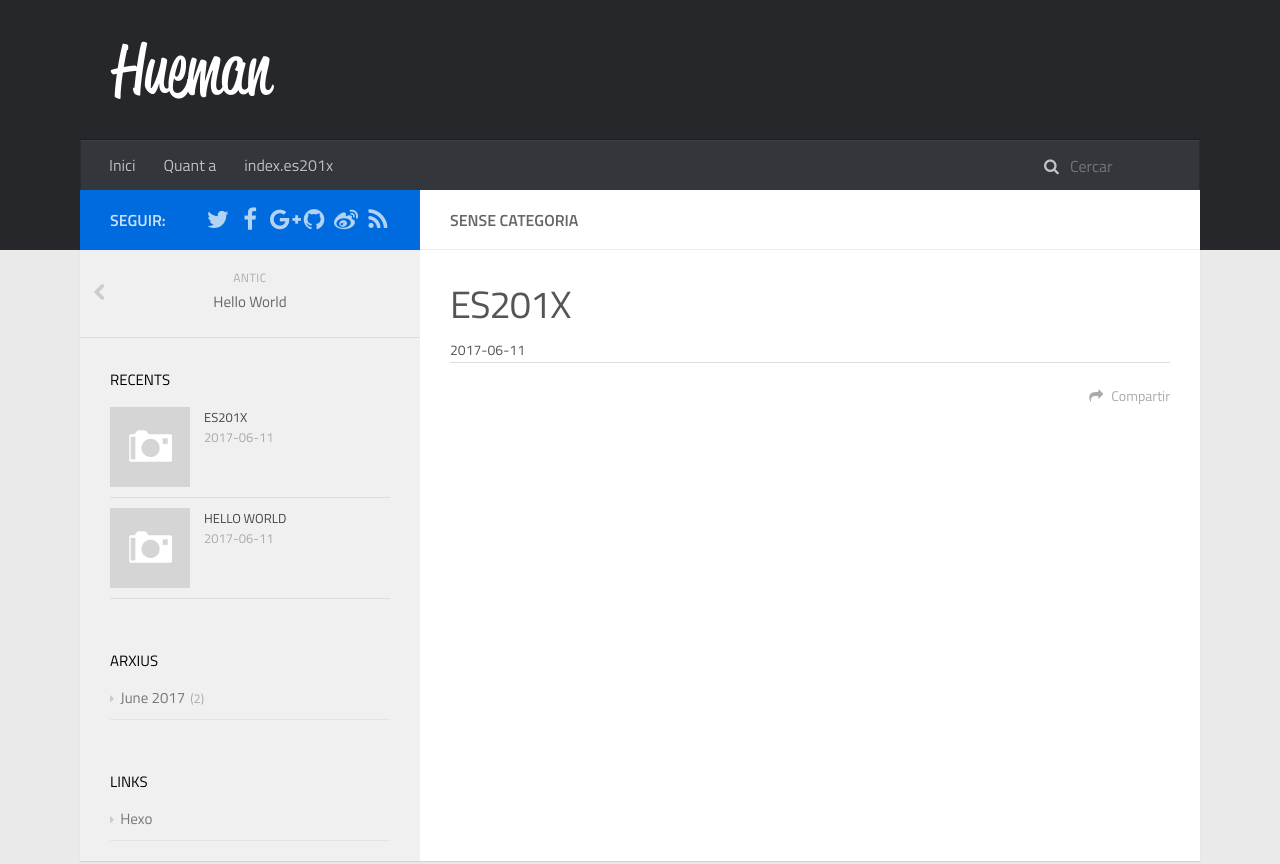
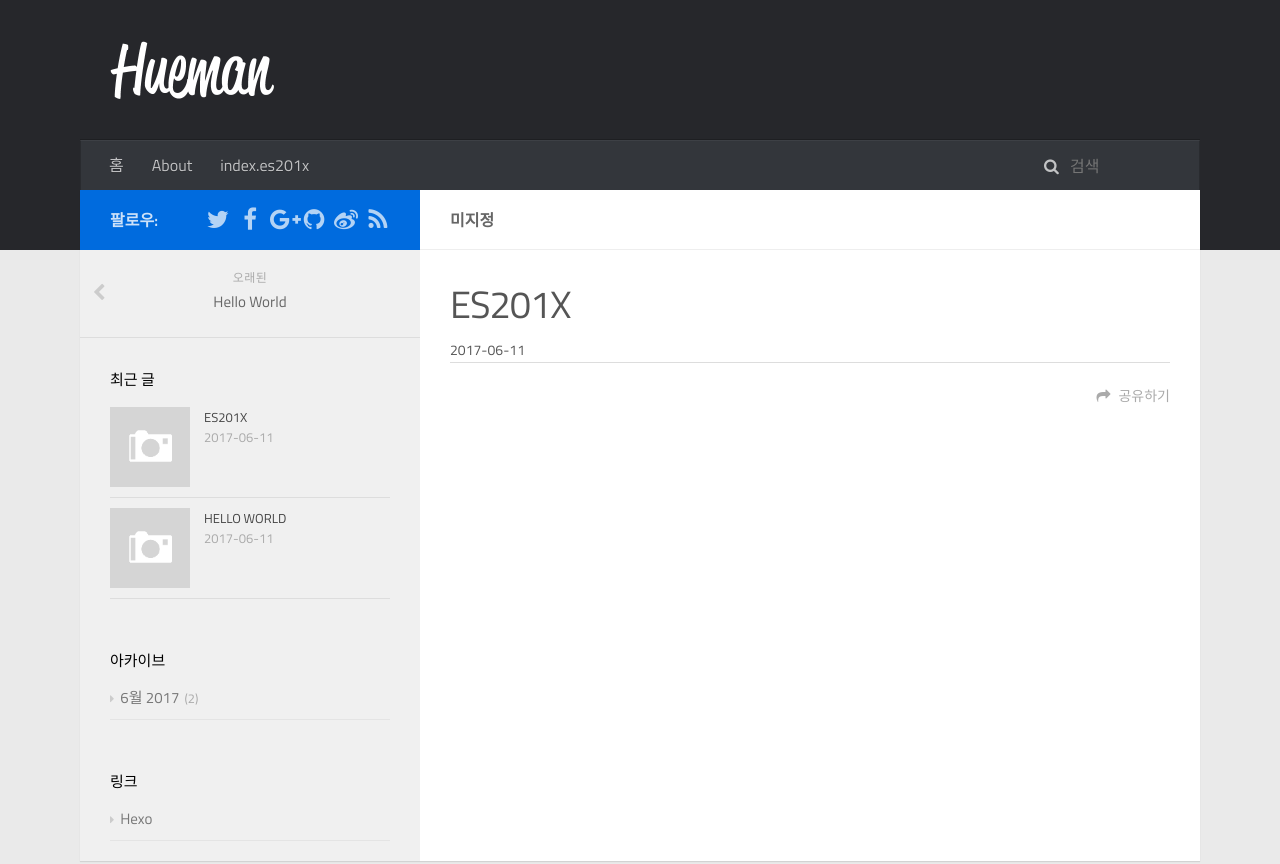
Before and after one commit to mkref/mkref.github.io, a plain HTML site: page 2017/06/11/ES201X/index.html in a window 1280 px wide. Shown: the top 864 px of the page. Drawn offline with Linux system fonts and the light colour scheme; a script that the page names is missing.

Commit message:
Site updated: 2017-08-21 13:54:50

```diff
--- a/2017/06/11/ES201X/index.html
+++ b/2017/06/11/ES201X/index.html
@@ -60,13 +60,13 @@
                         <ul id="main-nav">
 
                                 <li class="main-nav-list-item" >
-                                    <a class="main-nav-list-link" href="/">Inici</a>
+                                    <a class="main-nav-list-link" href="/">홈</a>
                                 </li>
 
 
 
                                 <li class="main-nav-list-item" >
-                                    <a class="main-nav-list-link" href="/about/index.html">Quant a</a>
+                                    <a class="main-nav-list-link" href="/about/index.html">About</a>
                                 </li>
 
                                 <li class="main-nav-list-item" >
@@ -78,7 +78,7 @@
                             <div id="search-form-wrap">
 
     <form class="search-form">
-        <input type="text" class="ins-search-input search-form-input" placeholder="Cercar" />
+        <input type="text" class="ins-search-input search-form-input" placeholder="검색" />
         <button type="submit" class="search-form-submit"></button>
     </form>
     <div class="ins-search">
@@ -97,10 +97,10 @@
 (function (window) {
     var INSIGHT_CONFIG = {
         TRANSLATION: {
-            POSTS: 'Posts',
+            POSTS: '포스트',
             PAGES: 'Pages',
-            CATEGORIES: 'categories',
-            TAGS: 'etiquetes',
+            CATEGORIES: '카테고리',
+            TAGS: '태그',
             UNTITLED: '(Untitled)',
         },
         ROOT_URL: '/',
@@ -126,7 +126,7 @@
                         <div class="main-body-header">
     <h1 class="header">
 
-    Sense categoria
+    미지정
     </h1>
 </div>
                         <div class="main-body-content">
@@ -164,7 +164,7 @@
 
 
 
-    <a data-url="https://mkref.github.io/2017/06/11/ES201X/" data-id="cj6loptjy0001p0czo08gc44m" class="article-share-link"><i class="fa fa-share"></i>Compartir</a>
+    <a data-url="https://mkref.github.io/2017/06/11/ES201X/" data-id="cj6lotfzv0000wlczsu8e2qx6" class="article-share-link"><i class="fa fa-share"></i>공유하기</a>
 <script>
     (function ($) {
         $('body').on('click', function() {
@@ -244,7 +244,7 @@
                     <aside id="sidebar">
     <a class="sidebar-toggle" title="Expand Sidebar"><i class="toggle icon"></i></a>
     <div class="sidebar-top">
-        <p>seguir:</p>
+        <p>팔로우:</p>
         <ul class="social-links">
 
 
@@ -303,7 +303,7 @@
 
 
         <a href="/2017/06/11/hello-world/" id="article-nav-older" class="article-nav-link-wrap">
-        <strong class="article-nav-caption">antic</strong>
+        <strong class="article-nav-caption">오래된</strong>
         <p class="article-nav-title">Hello World</p>
         <i class="icon fa fa-chevron-left" id="icon-chevron-left"></i>
         </a>
@@ -316,7 +316,7 @@
 
 
     <div class="widget-wrap">
-        <h3 class="widget-title">recents</h3>
+        <h3 class="widget-title">최근 글</h3>
         <div class="widget">
             <ul id="recent-post" class="">
 
@@ -370,9 +370,9 @@
 
 
     <div class="widget-wrap widget-list">
-        <h3 class="widget-title">arxius</h3>
+        <h3 class="widget-title">아카이브</h3>
         <div class="widget">
-            <ul class="archive-list"><li class="archive-list-item"><a class="archive-list-link" href="/archives/2017/06/">June 2017</a><span class="archive-list-count">2</span></li></ul>
+            <ul class="archive-list"><li class="archive-list-item"><a class="archive-list-link" href="/archives/2017/06/">6월 2017</a><span class="archive-list-count">2</span></li></ul>
         </div>
     </div>
 
@@ -386,7 +386,7 @@
 
 
     <div class="widget-wrap widget-list">
-        <h3 class="widget-title">links</h3>
+        <h3 class="widget-title">링크</h3>
         <div class="widget">
             <ul>
 
```
Also changed, not shown: 2017/06/11/hello-world/index.html (+14 -14 lines), ES201X/index.html (+12 -12 lines), archives/2017/06/index.html (+13 -13 lines), archives/2017/index.html (+13 -13 lines), archives/index.html (+13 -13 lines), index.html (+12 -12 lines).
